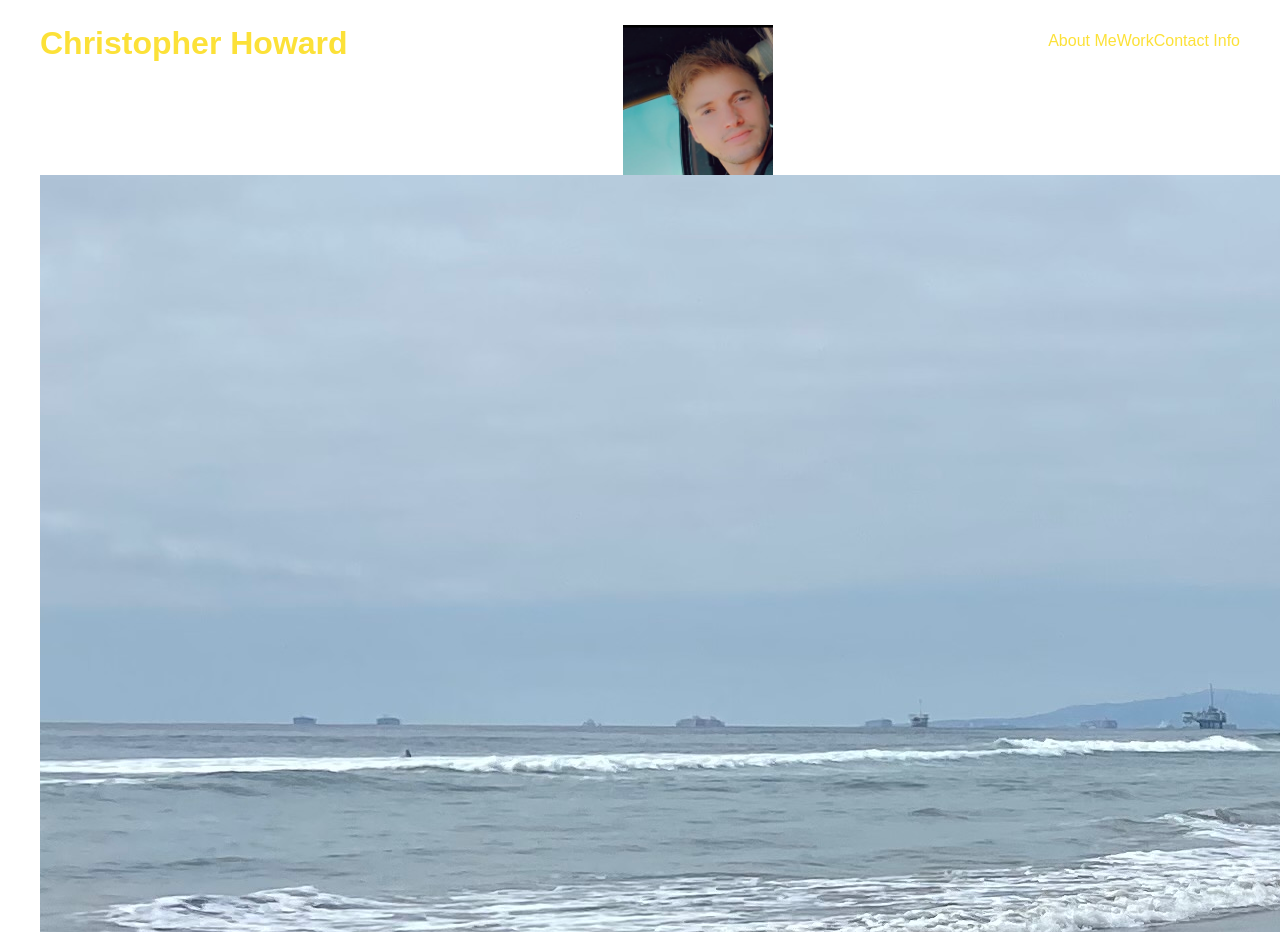
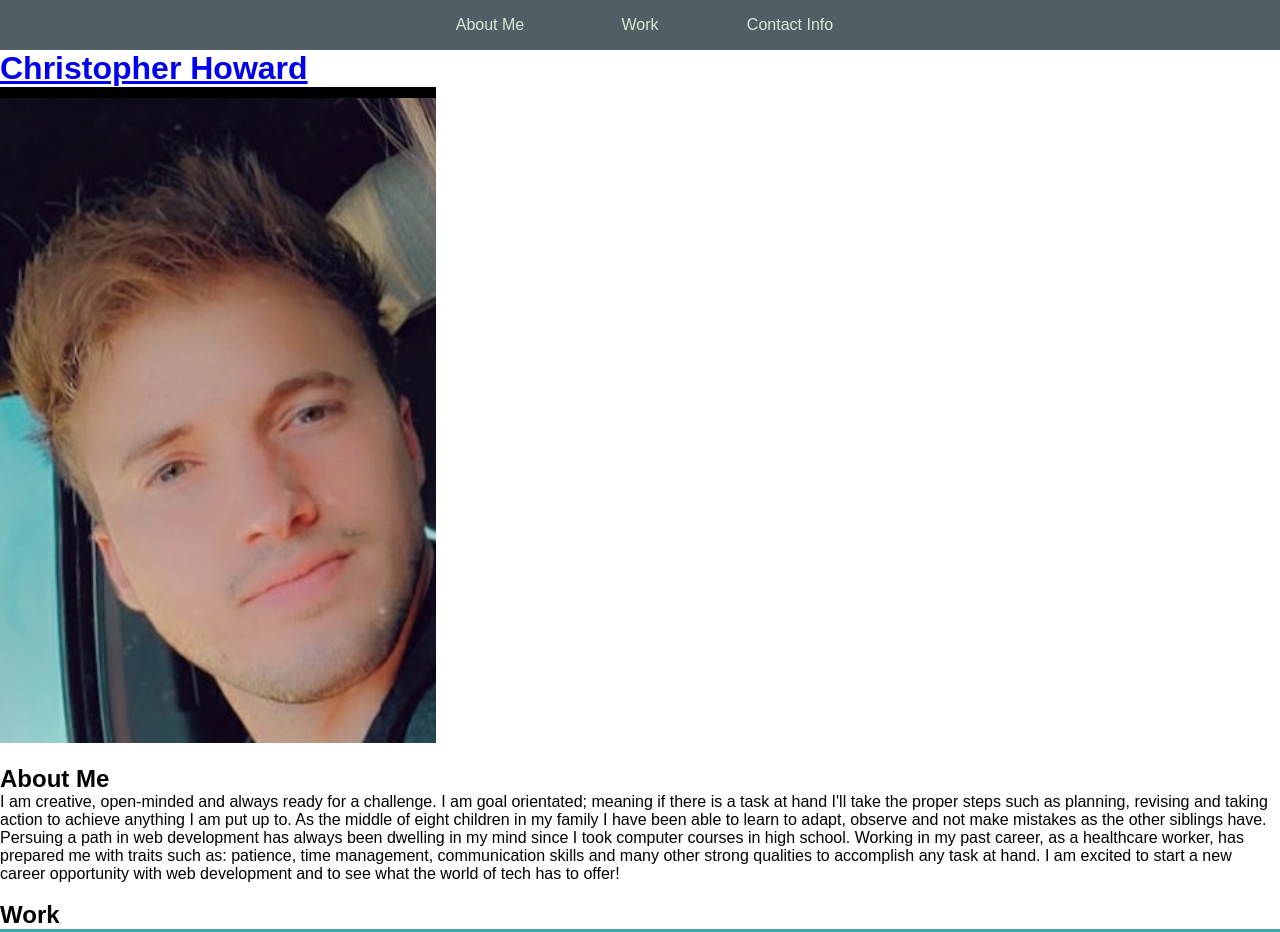
Before and after one commit to Choward2020/Showpiece-Sensation-, a plain HTML site: page index.html in a window 1280 px wide. Shown: the top 932 px of the page. Drawn offline with Linux system fonts and the light colour scheme.

Commit message:
navigation

```diff
--- a/assets/style.css
+++ b/assets/style.css
@@ -1,49 +1,49 @@
+
+
 * {
-    box-sizing: border-box;
   margin: 0;
   padding: 0;
+  font-family: Arial, Helvetica, sans-serif;
 }
 
-body {
-    font-family: Arial, Helvetica, sans-serif;
-    color: #f0f8ff;
+/* name- navigation/navigation bar */
+
+nav {
+  background-color: #525e65;
+  height: 50px;
 }
 
-Header {
-    padding: 25px 40px;
-    display: flex;
-    justify-content: space-between;
-    background-image: url("./Images/beach.jpg");
-    background-size: cover;
-    background-position: center;
-    background-attachment: fixed;
-    position: sticky;
-    position: -webkit-sticky;
-    flex-wrap: wrap;
+nav ul {
+ height: 50px;
+ width: 450px;
+ margin: 0 auto;
 }
 
-header a {
-    text-decoration: none;
-    color: #fce138;
+nav ul li {
+  list-style-type: none;
+  float: left;
+  width: 150px;
+  text-align: center
 }
 
-  header nav {
-    margin: 7px 0;
+li a {
+  text-decoration: none;
+  color: #DBE8D4;
+  line-height: 50px;
+  display: block;
 }
 
-  header nav ul {
-    display: flex;
-    flex-wrap: wrap;
-    justify-content: space-between;
-    align-items: center;
-    list-style: none;
+
+
+
+li a:hover {
+  color: #73CCA8;
+  text-decoration: underline;
+
 }
 
-  .face {
-    height: 150px;
-    width: 150px;
-  margin: 0 auto;
-  display: flex;
-  flex-wrap: wrap;
-  justify-content: space-around;
+li a.active {
+  background-color: #04AA6D;
+  color: white;
+  text-decoration: underline;
 }
--- a/index.html
+++ b/index.html
@@ -11,62 +11,95 @@
 
     <!--navigation tags: about me, work, contact me-->
     <Header>
-        <h1>
-          <a href="/">Christopher Howard</a>
-        </h1>
-        <img class="face" src="./Images/IMG_2074.png" alt="Christopher-Howard">
-        <nav>
+      <nav>
           <ul>
             <li>
-              <a href="#About-Me">About Me</a>
+              <a  href="#About-Me">About Me</a>
             </li>
             <li>
-              <a href="#Work">Work</a>
+              <a  href="#Work">Work</a>
             </li>
             <li>
-              <a href="#Contact-Info">Contact Info</a>
+              <a  href="#Contact-Info">Contact Info</a>
             </li>
           </ul>
         </nav>
-        <img src="./Images/beach.jpg" alt="beach">
-        <!--image under my name-->
+
+        <div>
+        <h1>
+          <a id="name" href="file:///C:/Users/14353/Desktop/projects/challenge%202/index.html#Contact-Info">Christopher Howard</a>
+        </h1>
+        <img id="profile" src="./Images/profile.img.png" alt="profile picture">
+      </div>
+
+
+
 
     </Header>
 
+
+    <br>
+
+
     <!--about me-->
-    <H2>About Me</H2>
-    <section>
-      <div>
+  <section>
+    <div class="row">
+      <div class="column left">
+        <h2>About Me</h2>
+      </div>
+      <div class="column right" >
         <p>
-          " I am creative, open-minded and always ready for a challenge. I am goal orientated; meaning if there is a task at hand I'll take the proper steps such as planning, revising and taking action to achieve anything I am put up to.
+          I am creative, open-minded and always ready for a challenge. I am goal orientated; meaning if there is a task at hand I'll take the proper steps such as planning, revising and taking action to achieve anything I am put up to.
           As the middle of eight children in my family I have been able to learn to adapt, observe and not make mistakes as the other siblings have.
+        </p>
+        <p>
           Persuing a path in web development has always been dwelling in my mind since I took computer courses in high school. Working in my past career, as a healthcare worker,
           has prepared me with traits such as: patience, time management, communication skills and many other strong qualities to accomplish any task at hand. I am excited to start a new career opportunity with web development and to see
-          what the world of tech has to offer!"
+          what the world of tech has to offer!
         </p>
       </div>
-    </section>
+    </div>
+  </section>
 
+
+    <br>
     <!--work first image larger than others-->
-    <H2>Work</H2>
-    <H2>Run Buddy</H2>
+<section>
+  <div class="row2">
+    <div class="column2 left2">
+      <h2>Work</h2>
+    </div>
+    <div class="column2 right2">
+      <a id="run" href="https://choward2020.github.io/run-buddy/"><img class="buddy" src="./Images/Run buddy image.jpg" alt="Runbuddy"></a>
+     <H2>Run Buddy</H2>
     <H3>HTML/CSS</H3>
-    <img src="./Images/Run buddy image.jpg" alt="Run-Buddy-Image">
+    </div>
+  </div>
+</section>
+
+
+
+
+
+
+
     <!--runbuddy project make it bigger-->
 
 
 
 
 
+
+<footer>
     <!--contact info-->
-    <H2>Contact Info</H2>
+    <H2>Contact Info:</H2>
     <h3>Phone Number: 435-359-6970</h3>
     <h3>Email: christopherhoward1997@gmail.com</h3>
     <!--github link-->
     <a href="https://github.com/Choward2020"><h3>GitHub</h3></a>
     <!--Linkdein portfolio-->
     <a href="https://www.linkedin.com/in/christopher-howard-8b2382222/"><h3>Linkedin</h3></a>
-
+</footer>
 
 
   </body>
```
Also changed, not shown: Images/IMG_2074.png (deleted), Images/profile.img.png (added). Lines whose indentation alone changed are shown as unchanged.
